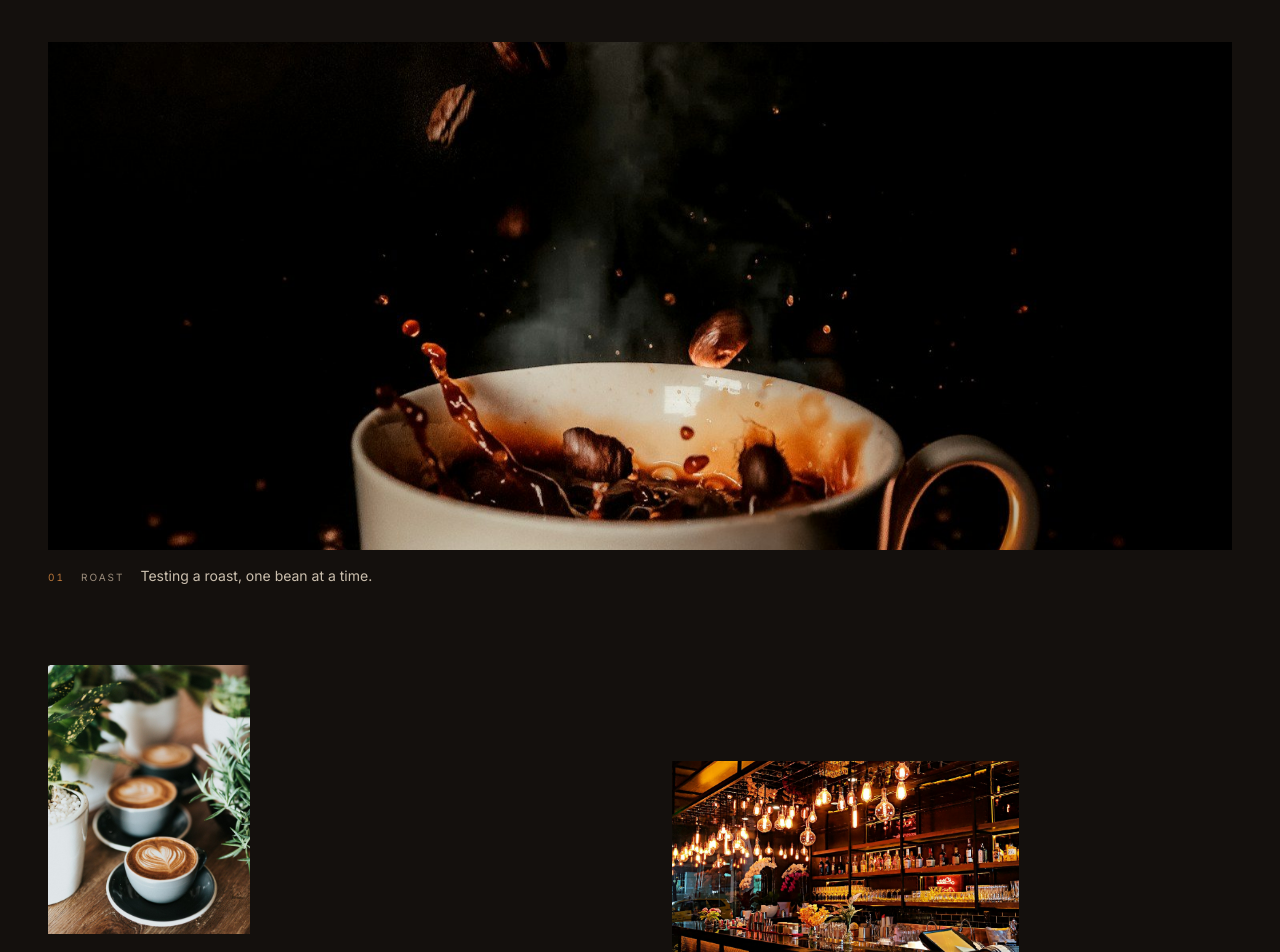
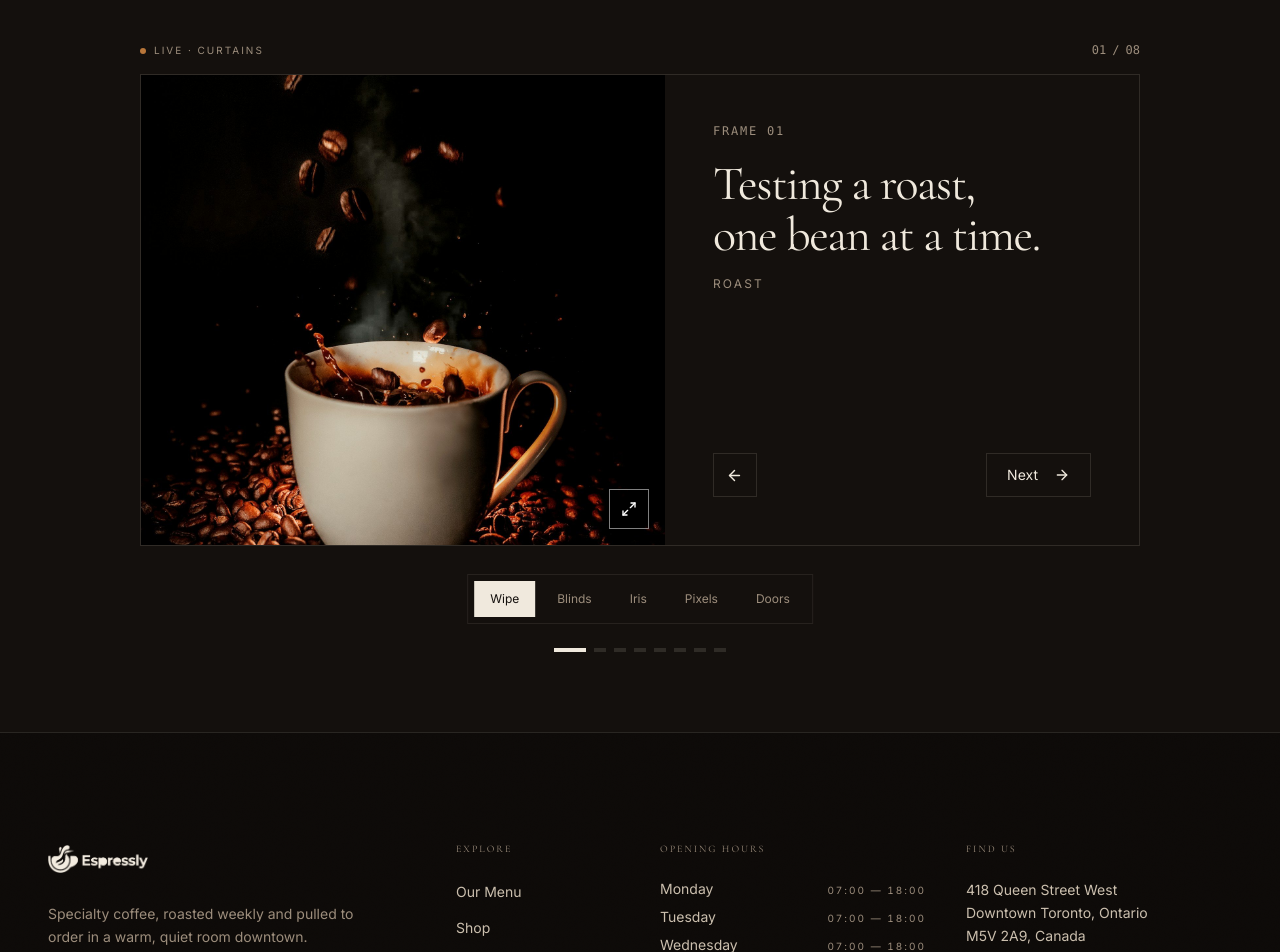
Before and after one commit to ahmed-1430/Espressly-FrontEnd, a Next.js app: page /gallery in a window 1280 px wide. Shown: the part 480-1432 px from the top of the page. Built offline with nearby package versions, Linux system fonts and the light colour scheme; no server answers.

Commit message:
feat(gallery): replace long image grid with curtain carousel

```diff
--- a/src/components/gallery/gallery-grid.tsx
+++ b/src/components/gallery/gallery-grid.tsx
@@ -1,288 +1,412 @@
 "use client";
 
 import Image from "next/image";
-import { useEffect, useRef, useState } from "react";
+import { AnimatePresence, motion, useReducedMotion } from "motion/react";
+import { useCallback, useMemo, useState } from "react";
+import {
+  ArrowLeft,
+  ArrowRight,
+  Maximize2,
+} from "lucide-react";
+
 import { galleryFrames, type GalleryFrame } from "@/data/gallery";
-import { CurtainReveal } from "@/components/motion/curtain-reveal";
-import { gsap, prefersReducedMotion } from "@/lib/gsap";
-import { cn } from "@/lib/cn";
 import { GalleryViewer } from "./gallery-viewer";
 
-/**
- * Gallery.
- *
- * An authored composition, not a feed. The page is built around one featured
- * photograph and arranged around it; there is no grid to be filled and no repeat
- * of the same subject.
- *
- * The previous implementation was a flex column of eighteen spreads at
- * `gap-44`, each a full-measure frame. That produced a 19,715px page — roughly
- * twenty-two viewport heights — for nine distinct subjects, because six of the
- * eighteen files were café interiors and the remaining frames were stretched
- * wide enough that the repetition was the composition. It was also rendered
- * three times: the hero showed three frames as thumbnails, a pinned contact-sheet
- * band showed twelve, and the spreads showed all eighteen again.
- *
- * Layout here is explicit per role rather than derived from a parent track. Every
- * frame declares its own aspect ratio, so nothing can collapse the way an earlier
- * 12-column grid with `row-span` did.
- */
+type TransitionMode = "Wipe" | "Blinds" | "Iris" | "Pixels" | "Doors";
 
-/** Explicit ratios, so a frame's height is never derived from a parent track. */
-const ratioFor = (span: GalleryFrame["span"]) =>
-  span === "feature"
-    ? "aspect-4/5 sm:aspect-16/9 lg:aspect-21/9"
-    : span === "wide"
-      ? "aspect-4/3 sm:aspect-16/9"
-      : span === "tall"
-        ? "aspect-3/4"
-        : "aspect-4/5";
+type IndexedFrame = {
+  frame: GalleryFrame;
+  originalIndex: number;
+};
 
-/**
- * Column widths per role, as a fraction of the measure.
- *
- * The asymmetry in this page comes from mixing aspect ratios and differing
- * widths, not from margin offsets. An earlier version offset the second item of
- * a pair with `lg:mt-24` against two equal-height images, which produced a 550px
- * hole in the left column — the offset moved one item down while the row height
- * stayed set by the other. Ragged row heights fall out of the ratios themselves.
- */
-const widthFor = (span: GalleryFrame["span"]) =>
-  span === "feature"
-    ? ""
-    : span === "wide"
-      ? "lg:w-[62%]"
-      : span === "tall"
-        ? "lg:w-[36%]"
-        : "";
+const transitionModes: TransitionMode[] = [
+  "Wipe",
+  "Blinds",
+  "Iris",
+  "Pixels",
+  "Doors",
+];
 
-function GalleryFrame_({
-  frame,
-  index,
-  onOpen,
-  className,
-  sizes,
-  priority,
+const CURTAIN_COLOR = "#e9e3d8";
+
+function CurtainTransition({
+  mode,
+  transitionKey,
+  reducedMotion,
 }: {
-  frame: GalleryFrame;
-  index: number;
-  onOpen: () => void;
-  className?: string;
-  sizes: string;
-  priority?: boolean;
+  mode: TransitionMode;
+  transitionKey: string;
+  reducedMotion: boolean;
 }) {
-  const number = String(index + 1).padStart(2, "0");
+  if (reducedMotion) return null;
 
+  if (mode === "Wipe") {
     return (
-    <figure
-      data-parallax=""
-      className={cn("group relative", widthFor(frame.span), className)}
+      <motion.div
+        key={transitionKey}
+        aria-hidden="true"
+        className="pointer-events-none absolute inset-0 z-10"
+        style={{
+          backgroundColor: CURTAIN_COLOR,
+          transformOrigin: "left",
+        }}
+        initial={{ scaleX: 1 }}
+        animate={{ scaleX: 0 }}
+        transition={{
+          duration: 0.85,
+          ease: [0.76, 0, 0.24, 1],
+        }}
+      />
+    );
+  }
+
+  if (mode === "Blinds") {
+    return (
+      <div
+        key={transitionKey}
+        aria-hidden="true"
+        className="pointer-events-none absolute inset-0 z-10 flex"
       >
+        {Array.from({ length: 8 }, (_, index) => (
+          <motion.div
+            key={index}
+            className="h-full flex-1"
+            style={{ backgroundColor: CURTAIN_COLOR }}
+            initial={{ scaleY: 1 }}
+            animate={{ scaleY: 0 }}
+            transition={{
+              duration: 0.65,
+              delay: index * 0.045,
+              ease: [0.76, 0, 0.24, 1],
+            }}
+          />
+        ))}
+      </div>
+    );
+  }
+
+  if (mode === "Iris") {
+    return (
+      <motion.div
+        key={transitionKey}
+        aria-hidden="true"
+        className="pointer-events-none absolute inset-0 z-10"
+        style={{ backgroundColor: CURTAIN_COLOR }}
+        initial={{ clipPath: "circle(0% at 50% 50%)" }}
+        animate={{ clipPath: "circle(75% at 50% 50%)" }}
+        transition={{
+          duration: 0.9,
+          ease: [0.76, 0, 0.24, 1],
+        }}
+      />
+    );
+  }
+
+  if (mode === "Doors") {
+    return (
       <div
-        className={cn(
-          "relative w-full overflow-hidden bg-background-raised",
-          ratioFor(frame.span),
-        )}
+        key={transitionKey}
+        aria-hidden="true"
+        className="pointer-events-none absolute inset-0 z-10 flex"
       >
-        <CurtainReveal className="absolute inset-0" panels={5}>
-          <button
-            type="button"
-            onClick={onOpen}
-            data-cursor="view"
-            aria-label={`Open frame ${number}: ${frame.caption}`}
-            className="absolute inset-0 block h-full w-full cursor-none text-left"
-          >
-            <Image
-              src={frame.src}
-              alt={frame.alt}
-              fill
-              priority={priority}
-              loading={priority ? undefined : "lazy"}
-              sizes={sizes}
-              className="object-cover transition-transform duration-[1600ms] ease-[var(--ease-out-expo)] group-hover:scale-[1.03]"
+        <motion.div
+          className="h-full w-1/2"
+          style={{ backgroundColor: CURTAIN_COLOR }}
+          initial={{ scaleX: 1 }}
+          animate={{ scaleX: 0 }}
+          transition={{
+            duration: 0.8,
+            ease: [0.76, 0, 0.24, 1],
+          }}
         />
 
-            {/* Caption rises on hover, desktop only. The rail below carries the
-                same text at every width, so nothing is hover-only. */}
-            <span
-              aria-hidden
-              className="pointer-events-none absolute inset-0 hidden translate-y-3 items-end bg-linear-to-t from-background-sunken/90 via-background-sunken/40 to-transparent p-6 opacity-0 transition-all duration-700 ease-[var(--ease-out-expo)] group-hover:translate-y-0 group-hover:opacity-100 lg:flex lg:flex-col lg:justify-end"
+        <motion.div
+          className="h-full w-1/2"
+          style={{ backgroundColor: CURTAIN_COLOR }}
+          initial={{ scaleX: 1 }}
+          animate={{ scaleX: 0 }}
+          transition={{
+            duration: 0.8,
+            ease: [0.76, 0, 0.24, 1],
+          }}
+        />
+      </div>
+    );
+  }
+
+  // Pixels: a compact staggered reveal using a grid of curtain tiles.
+  return (
+    <div
+      key={transitionKey}
+      aria-hidden="true"
+      className="pointer-events-none absolute inset-0 z-10 grid grid-cols-8 grid-rows-6"
     >
-              <span className="max-w-md text-pretty leading-snug text-foreground">
-                {frame.caption}
-              </span>
-            </span>
-          </button>
-        </CurtainReveal>
+      {Array.from({ length: 48 }, (_, index) => (
+        <motion.div
+          key={index}
+          style={{ backgroundColor: CURTAIN_COLOR }}
+          initial={{ scale: 1, opacity: 1 }}
+          animate={{ scale: 0, opacity: 0 }}
+          transition={{
+            duration: 0.35,
+            delay:
+              ((index % 8) + Math.floor(index / 8)) * 0.025,
+            ease: "easeInOut",
+          }}
+        />
+      ))}
     </div>
-
-      <figcaption className="mt-4 flex items-baseline gap-4">
-        <span aria-hidden className="micro text-accent">
-          {number}
-        </span>
-        <span className="micro text-muted-foreground">{frame.meta}</span>
-        <span className="text-sm leading-snug text-foreground-soft">
-          {frame.caption}
-        </span>
-      </figcaption>
-    </figure>
   );
 }
 
 export function GalleryGrid() {
-  const rootRef = useRef<HTMLDivElement>(null);
-  const [activeIndex, setActiveIndex] = useState<number | null>(null);
+  const prefersReducedMotion = useReducedMotion();
 
-  /*
-    Scroll-linked parallax.
+  const frames = useMemo<IndexedFrame[]>(() => {
+    const seen = new Set<string>();
 
-    The curtain reveal is a one-shot entrance: it fires as a frame arrives and is
-    finished. That left the gallery with no motion that responded to scroll at
-    all, which an audit measuring transform deltas across a scroll reported as
-    imperceptible. A scrubbed drift restores the cinematic register without
-    adding a single element to the page.
+    return galleryFrames.reduce<IndexedFrame[]>(
+      (result, frame, originalIndex) => {
+        const src = frame.src?.trim();
 
-    Restrained on purpose — 6%, well under the threshold where a photograph
-    visibly slides against its frame. The image is scaled to 1.08 first so the
-    drift never exposes an edge, and the whole thing is skipped under reduced
-    motion and below `lg`, where the frames are small and the drift would only
-    read as jitter.
-  */
-  useEffect(() => {
-    const root = rootRef.current;
-    if (!root) return;
-    if (prefersReducedMotion()) return;
-    if (!window.matchMedia("(min-width: 1024px)").matches) return;
+        if (!src || seen.has(src)) return result;
 
-    const ctx = gsap.context(() => {
-      const figures = gsap.utils.toArray<HTMLElement>("[data-parallax]", root);
-      for (const figure of figures) {
-        const image = figure.querySelector("img");
-        if (!image) continue;
-        gsap.fromTo(
-          image,
-          { scale: 1.08, yPercent: -3 },
-          {
-            scale: 1.08,
-            yPercent: 3,
-            ease: "none",
-            scrollTrigger: {
-              trigger: figure,
-              start: "top bottom",
-              end: "bottom top",
-              scrub: true,
+        seen.add(src);
+        result.push({ frame, originalIndex });
+
+        return result;
       },
-          },
+      [],
     );
-      }
-    }, root);
-
-    return () => ctx.revert();
   }, []);
 
-  // Authored roles rather than a slice of the set. The data is ordered to match
-  // this composition — featured frame, then a portrait/landscape pair, then a
-  // ragged run of three, then a closing pair — and `audit:gallery` asserts the
-  // order, because a frame dropped here is a frame the lightbox can still open
-  // and find nothing behind. An earlier version destructured the remainder and
-  // rendered three of it, silently losing two.
-  const [feature, tallA, wideA, insetA, insetB, insetC, tallB, wideB] =
-    galleryFrames;
+  const [activeIndex, setActiveIndex] = useState(0);
+  const [mode, setMode] = useState<TransitionMode>("Wipe");
+  const [viewerIndex, setViewerIndex] = useState<number | null>(null);
 
-  function step(delta: number) {
-    setActiveIndex((current) => {
-      if (current === null) return null;
-      return (current + delta + galleryFrames.length) % galleryFrames.length;
-    });
+  const active = frames[activeIndex];
+  const total = frames.length;
+
+  const changeSlide = useCallback(
+    (direction: number) => {
+      if (total < 2) return;
+
+      setActiveIndex((current) => (current + direction + total) % total);
+    },
+    [total],
+  );
+
+  const openViewer = useCallback(() => {
+    if (active) {
+      setViewerIndex(active.originalIndex);
+    }
+  }, [active]);
+
+  const stepViewer = useCallback(
+    (direction: number) => {
+      if (total < 2) return;
+
+      const current = frames.findIndex(
+        (item) => item.originalIndex === viewerIndex,
+      );
+
+      const next = (current + direction + total) % total;
+
+      setViewerIndex(frames[next].originalIndex);
+    },
+    [frames, total, viewerIndex],
+  );
+
+  if (!active) {
+    return (
+      <div className="flex min-h-48 items-center justify-center border border-border text-sm text-muted-foreground">
+        Gallery photography is currently unavailable.
+      </div>
+    );
   }
 
   return (
     <>
-      <div ref={rootRef} className="flex flex-col gap-14 sm:gap-16 lg:gap-20">
-        {/* 01 — the featured photograph, full measure. */}
-        <GalleryFrame_
-          frame={feature}
-          index={0}
-          onOpen={() => setActiveIndex(0)}
-          sizes="100vw"
-          priority
+      <div className="mx-auto w-full max-w-[1000px]">
+        <div className="mb-4 flex items-center justify-between gap-4">
+          <p className="micro uppercase tracking-[0.2em] text-muted-foreground">
+            <span className="mr-2 inline-block h-1.5 w-1.5 rounded-full bg-accent align-middle" />
+            Live · Curtains
+          </p>
+
+          <p className="font-mono text-xs tabular-nums text-muted-foreground">
+            {String(activeIndex + 1).padStart(2, "0")}
+            <span className="mx-1.5">/</span>
+            {String(total).padStart(2, "0")}
+          </p>
+        </div>
+
+        <div className="grid overflow-hidden border border-border bg-background lg:min-h-[470px] lg:grid-cols-[1.05fr_0.95fr]">
+          {/* Featured photograph */}
+          <div className="relative aspect-[4/3] overflow-hidden bg-background-raised sm:aspect-[16/10] lg:aspect-auto lg:min-h-[470px]">
+            <AnimatePresence initial={false} mode="sync">
+              <motion.div
+                key={active.frame.src}
+                className="absolute inset-0"
+                initial={
+                  prefersReducedMotion
+                    ? false
+                    : { opacity: 0.8, scale: 1.025 }
+                }
+                animate={{ opacity: 1, scale: 1 }}
+                exit={{ opacity: 0 }}
+                transition={{
+                  duration: prefersReducedMotion ? 0 : 0.45,
+                  ease: [0.22, 1, 0.36, 1],
+                }}
+              >
+                <Image
+                  src={active.frame.src}
+                  alt={active.frame.alt}
+                  fill
+                  priority={activeIndex === 0}
+                  sizes="(max-width: 1024px) 100vw, 50vw"
+                  className="object-cover"
+                />
+              </motion.div>
+            </AnimatePresence>
+
+            <CurtainTransition
+              mode={mode}
+              transitionKey={`${active.frame.src}-${activeIndex}-${mode}`}
+              reducedMotion={Boolean(prefersReducedMotion)}
             />
 
-        {/*
-          02 + 03 — a portrait frame and a landscape frame sharing one row. The
-          row is as tall as the portrait, so the landscape leaves a ragged base
-          against it: the asymmetry is structural rather than an offset that can
-          open a hole.
-        */}
-        <div className="grid grid-cols-1 items-start gap-10 sm:grid-cols-2 sm:gap-8 lg:gap-16">
-          <GalleryFrame_
-            frame={tallA}
-            index={1}
-            onOpen={() => setActiveIndex(1)}
-            sizes="(max-width: 640px) 92vw, 34vw"
-          />
-          <GalleryFrame_
-            frame={wideA}
-            index={2}
-            onOpen={() => setActiveIndex(2)}
-            className="lg:mt-24"
-            sizes="(max-width: 640px) 92vw, 46vw"
-          />
+            <button
+              type="button"
+              onClick={openViewer}
+              aria-label={`View full image: ${active.frame.caption}`}
+              className="absolute inset-0 z-20 cursor-zoom-in focus-visible:outline-none focus-visible:ring-2 focus-visible:ring-inset focus-visible:ring-accent"
+            >
+              <span className="absolute bottom-4 right-4 flex h-10 w-10 items-center justify-center border border-white/50 bg-black/25 text-white backdrop-blur-sm transition-colors hover:bg-black/50">
+                <Maximize2 size={16} aria-hidden="true" />
+              </span>
+            </button>
           </div>
 
-        {/*
-          04 + 05 + 06 — three insets on a ragged run, each held against a
-          different edge and a different baseline, so the block reads as placed
-          rather than tiled.
-        */}
-        <div className="grid grid-cols-1 items-end gap-10 sm:grid-cols-3 sm:gap-6 lg:gap-12">
-          <GalleryFrame_
-            frame={insetA}
-            index={3}
-            onOpen={() => setActiveIndex(3)}
-            sizes="(max-width: 640px) 92vw, 30vw"
-          />
-          <GalleryFrame_
-            frame={insetB}
-            index={4}
-            onOpen={() => setActiveIndex(4)}
-            className="lg:mb-14 lg:w-[76%] lg:justify-self-center"
-            sizes="(max-width: 640px) 92vw, 24vw"
-          />
-          <GalleryFrame_
-            frame={insetC}
-            index={5}
-            onOpen={() => setActiveIndex(5)}
-            className="lg:w-[86%] lg:justify-self-end"
-            sizes="(max-width: 640px) 92vw, 26vw"
-          />
+          {/* Editorial information */}
+          <div className="flex min-h-[250px] flex-col justify-between p-6 sm:p-9 lg:min-h-0 lg:p-10 xl:p-12">
+            <div>
+              <AnimatePresence mode="wait" initial={false}>
+                <motion.div
+                  key={active.frame.src}
+                  initial={
+                    prefersReducedMotion
+                      ? false
+                      : { opacity: 0, y: 14 }
+                  }
+                  animate={{ opacity: 1, y: 0 }}
+                  exit={{ opacity: 0, y: -8 }}
+                  transition={{
+                    duration: prefersReducedMotion ? 0 : 0.35,
+                    ease: [0.22, 1, 0.36, 1],
+                  }}
+                >
+                  <p className="mb-5 font-mono text-xs tracking-[0.15em] text-muted-foreground">
+                    FRAME {String(activeIndex + 1).padStart(2, "0")}
+                  </p>
+
+                  <h2 className="max-w-md font-display text-3xl leading-[1.05] tracking-display sm:text-4xl lg:text-5xl">
+                    {active.frame.caption}
+                  </h2>
+
+                  <p className="mt-4 text-xs uppercase tracking-[0.18em] text-muted-foreground">
+                    {active.frame.meta}
+                  </p>
+                </motion.div>
+              </AnimatePresence>
             </div>
 
-        {/* 07 + 08 — closing pair, portrait against landscape. */}
-        <div className="grid grid-cols-1 items-start gap-10 sm:grid-cols-2 sm:gap-8 lg:gap-16">
-          <GalleryFrame_
-            frame={wideB}
-            index={6}
-            onOpen={() => setActiveIndex(6)}
-            sizes="(max-width: 640px) 92vw, 46vw"
+            <div className="mt-10 flex items-center justify-between gap-4">
+              <button
+                type="button"
+                onClick={() => changeSlide(-1)}
+                disabled={total < 2}
+                aria-label="Previous photograph"
+                className="inline-flex h-11 w-11 items-center justify-center border border-border transition-colors hover:border-foreground hover:bg-foreground hover:text-background disabled:opacity-40"
+              >
+                <ArrowLeft size={17} aria-hidden="true" />
+              </button>
+
+              <button
+                type="button"
+                onClick={() => changeSlide(1)}
+                disabled={total < 2}
+                className="group inline-flex h-11 items-center gap-4 border border-border px-5 text-sm transition-colors hover:border-foreground hover:bg-foreground hover:text-background disabled:opacity-40"
+              >
+                Next
+                <ArrowRight
+                  size={16}
+                  aria-hidden="true"
+                  className="transition-transform duration-300 group-hover:translate-x-1"
                 />
-          <GalleryFrame_
-            frame={tallB}
-            index={7}
-            onOpen={() => setActiveIndex(7)}
-            className="lg:justify-self-center lg:w-[78%]"
-            sizes="(max-width: 640px) 92vw, 34vw"
-          />
+              </button>
+            </div>
           </div>
         </div>
 
-      {activeIndex !== null ? (
+        {/* Transition controls */}
+        <div className="mt-5 flex flex-wrap items-center justify-center gap-1.5 border border-border/70 p-1.5 sm:mt-7 sm:inline-flex sm:relative sm:left-1/2 sm:-translate-x-1/2">
+          {transitionModes.map((item) => {
+            const selected = mode === item;
+
+            return (
+              <button
+                key={item}
+                type="button"
+                onClick={() => setMode(item)}
+                aria-pressed={selected}
+                className={[
+                  "px-3 py-2.5 text-xs transition-colors duration-200 sm:px-4",
+                  selected
+                    ? "bg-foreground text-background"
+                    : "text-muted-foreground hover:text-foreground",
+                ].join(" ")}
+              >
+                {item}
+              </button>
+            );
+          })}
+        </div>
+
+        {/* Direct slide selection */}
+        {total > 1 && (
+          <div
+            className="mt-6 flex justify-center gap-2"
+            role="group"
+            aria-label="Choose photograph"
+          >
+            {frames.map((item, index) => (
+              <button
+                key={item.frame.src}
+                type="button"
+                onClick={() => setActiveIndex(index)}
+                aria-label={`Show photograph ${index + 1}`}
+                aria-current={activeIndex === index ? "true" : undefined}
+                className={[
+                  "h-1 transition-all duration-300",
+                  activeIndex === index
+                    ? "w-8 bg-foreground"
+                    : "w-3 bg-border hover:bg-muted-foreground",
+                ].join(" ")}
+              />
+            ))}
+          </div>
+        )}
+      </div>
+
+      {viewerIndex !== null && (
         <GalleryViewer
-          index={activeIndex}
-          onClose={() => setActiveIndex(null)}
-          onStep={step}
+          index={viewerIndex}
+          onClose={() => setViewerIndex(null)}
+          onStep={stepViewer}
         />
-      ) : null}
+      )}
     </>
   );
 }
```
Lines whose indentation alone changed are shown as unchanged.
